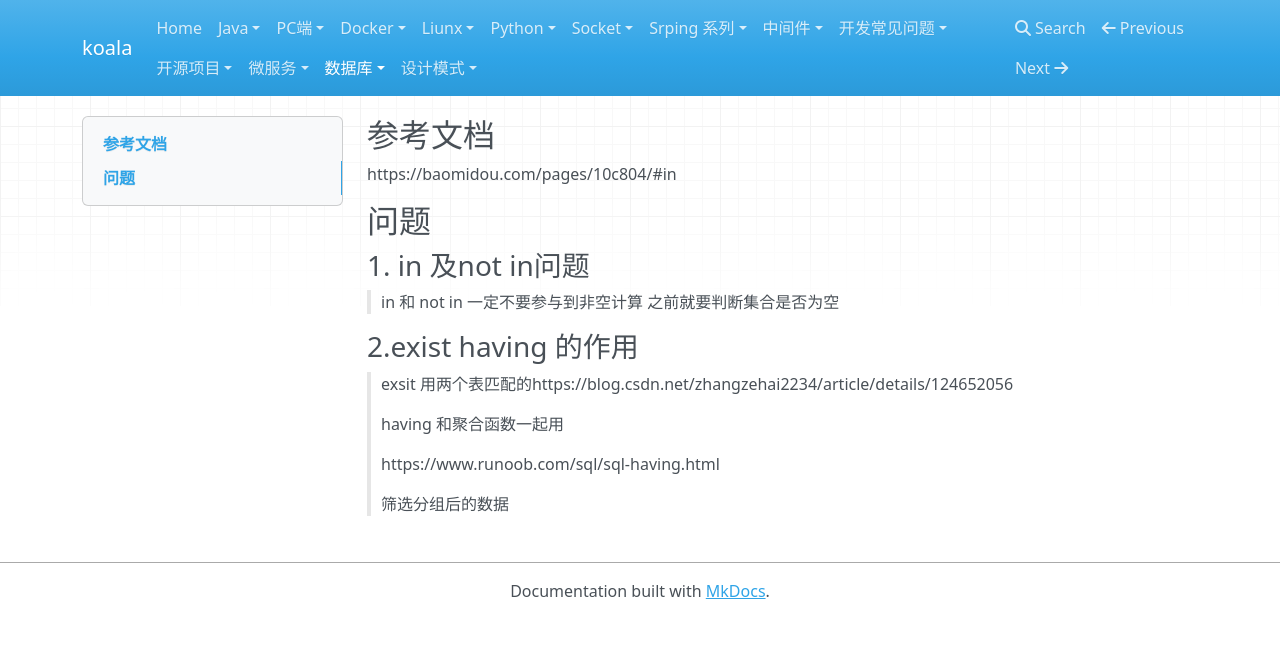
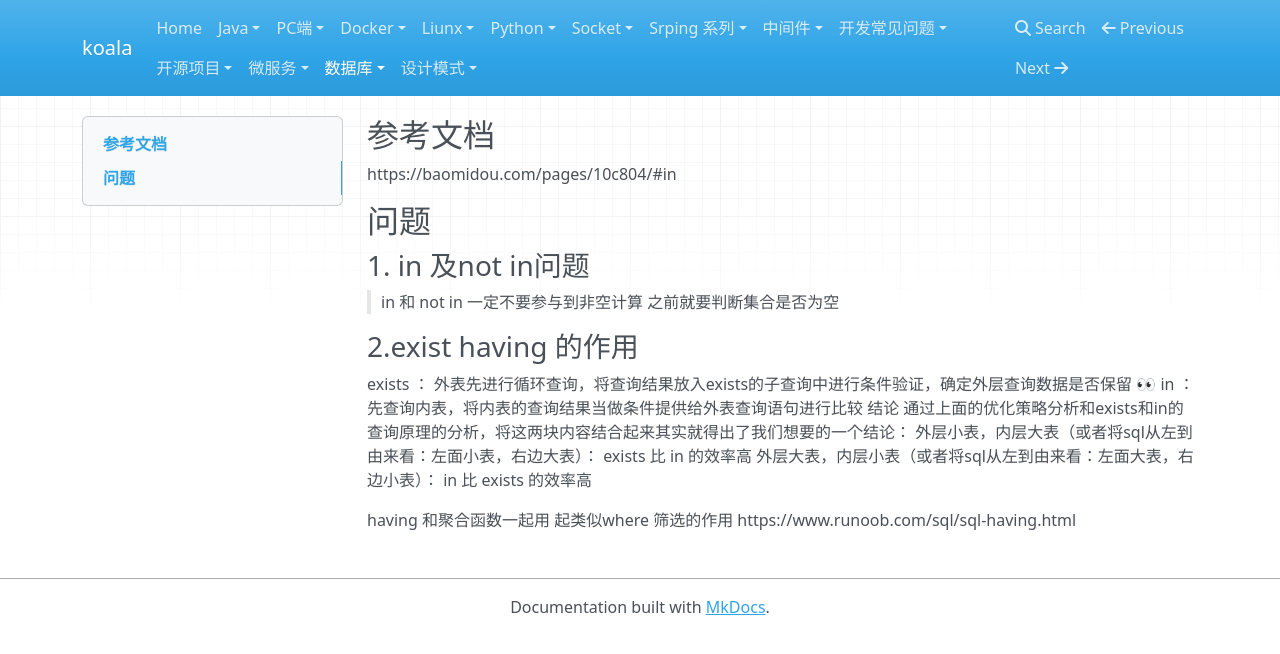
Before and after one commit to Jkoala/blog-source, an MkDocs documentation site: the page built from docs/数据库/mybatis-plus/官方文档详解.md, in a window 1280 px wide. Shown: the top 654 px of the page. Built offline with MkDocs 1.6.1, drawn with Linux system fonts in a browser that asks for light colours; nearby versions of some CDN libraries.

Commit message:
数据库作若干调整

```diff
--- a/docs/数据库/mybatis-plus/官方文档详解.md
+++ b/docs/数据库/mybatis-plus/官方文档详解.md
@@ -1,11 +1,6 @@
 ## 参考文档
 
 https://baomidou.com/pages/10c804/#in
-
-
-
-
-
 
 
 
@@ -17,11 +12,12 @@ https://baomidou.com/pages/10c804/#in
 > in 和 not in 一定不要参与到非空计算 之前就要判断集合是否为空
 
 ### 2.exist having 的作用
+exists ： 外表先进行循环查询，将查询结果放入exists的子查询中进行条件验证，确定外层查询数据是否保留
+👀 in ： 先查询内表，将内表的查询结果当做条件提供给外表查询语句进行比较
+结论
+通过上面的优化策略分析和exists和in的查询原理的分析，将这两块内容结合起来其实就得出了我们想要的一个结论：
+外层小表，内层大表（或者将sql从左到由来看：左面小表，右边大表）： exists 比 in 的效率高
+外层大表，内层小表（或者将sql从左到由来看：左面大表，右边小表）： in 比 exists 的效率高
 
-> exsit 用两个表匹配的https://blog.csdn.net/zhangzehai2234/article/details/124652056
->
-> having 和聚合函数一起用
->
-> https://www.runoob.com/sql/sql-having.html
->
-> 筛选分组后的数据
+having 和聚合函数一起用 起类似where 筛选的作用
+https://www.runoob.com/sql/sql-having.html
```
Also changed, not shown: docs/数据库/mybatis/mybatis 全解.md (+0 -3 lines), docs/数据库/mysql/mysql 索引篇.md (+6 -0 lines), docs/数据库/mysql/mysql编程.md (+0 -2 lines), docs/数据库/mybatis/mybatis-plus.md (deleted).
